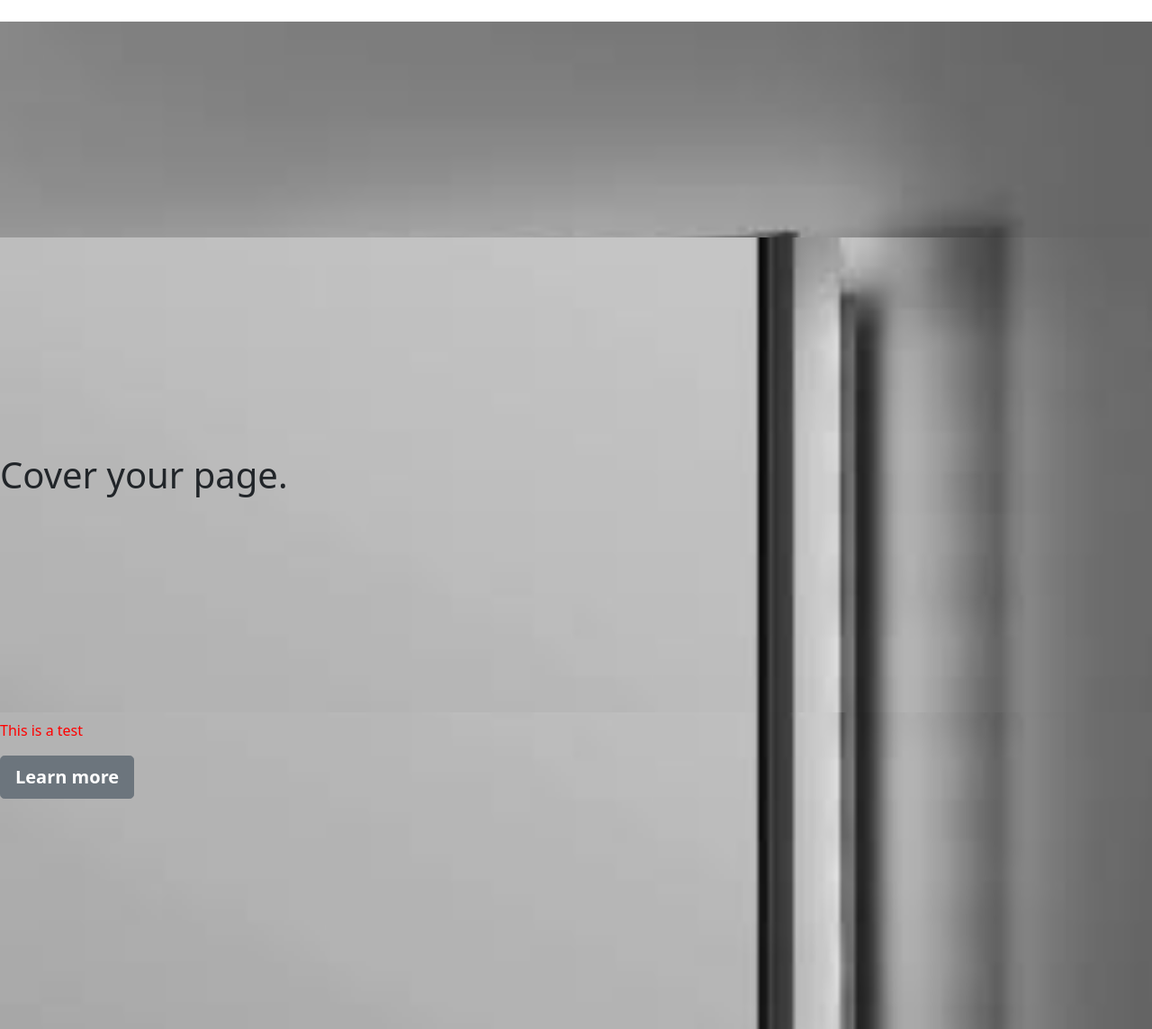
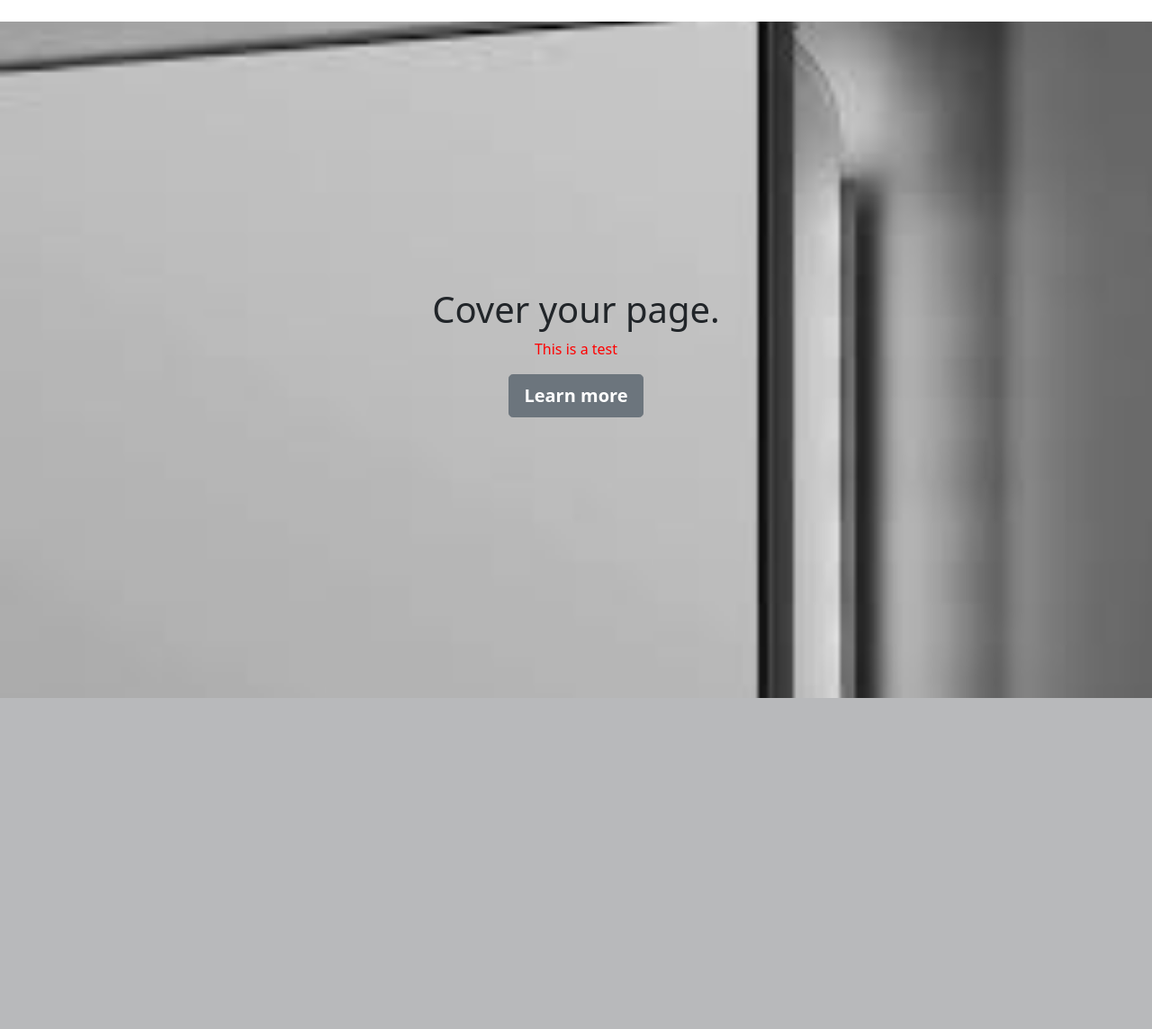
Before and after one commit to OscarCasalegno/smart-mirror, a Flask app: template website/templates/home.html in a window 1280 px wide. Shown: the part 81-1225 px from the top of the page at 90% size. After the commit the page ends 857 px from the top, so only its background shows below. Run offline with Flask 2, Linux system fonts and the light colour scheme; the template is opened without the code that fills it, so the values that code supplies are empty; some libraries are stand-ins or nearby versions.

Commit message:
Second Modification

```diff
--- a/website/routes.py
+++ b/website/routes.py
@@ -9,6 +9,10 @@ from flask_login import login_user, logout_user, login_required, current_user
 @app.route('/home')
 def home_page():
     return render_template('home.html')
+
+@app.route('/img')
+def img_page():
+    return render_template('temp.jpg')
 
 @app.route('/website', methods=['GET', 'POST'])
 @login_required
--- a/website/templates/style/custom.css
+++ b/website/static/custom.css
@@ -1,8 +1,10 @@
 
 .centered {
-	height: 100%;
-    padding: 15rem 0;
-    background-image: url(../img/temp.jpg);
+    /*Title*/
+    text-align: center;
+    padding: 37vh 0;
+    /*Background*/
+    background-image: url(temp.jpg);
     background-repeat: no-repeat;
     background-attachment: fixed;
     background-position: center center;
@@ -10,5 +12,5 @@
 }
 
 #red {
-    color: red; !important
+    color: red;
 }
--- a/website/templates/base.html
+++ b/website/templates/base.html
@@ -7,7 +7,7 @@
     <!-- Bootstrap style -->
     <link href="https://cdn.jsdelivr.net/npm/bootstrap@5.1.3/dist/css/bootstrap.min.css" rel="stylesheet" integrity="sha384-1BmE4kWBq78iYhFldvKuhfTAU6auU8tT94WrHftjDbrCEXSU1oBoqyl2QvZ6jIW3" crossorigin="anonymous"/>
     <!-- Personalized style -->
-    <link href="./style/custom.css" rel="stylesheet" type="text/css" />
+    <link rel=stylesheet type=text/css href="{{ url_for('static', filename='custom.css') }}" >
     <title>
         {% block title %}
 
--- a/website/templates/home.html
+++ b/website/templates/home.html
@@ -4,7 +4,8 @@
 {% endblock %}
 {% block content %}
     <div class="centered">
-        <h1 class="centered">Cover your page.</h1>
+        <!-- <img src="../static/temp.jpg" height="225" alt="prova" > -->
+        <h1>Cover your page.</h1>
         <p id="red">This is a test</p>
         <p class="lead">
             <a href="#" class="btn btn-lg btn-secondary fw-bold border-red bg-red">Learn more</a>
```
Also changed, not shown: website/static/temp.jpg (renamed from website/templates/img/temp.jpg).
